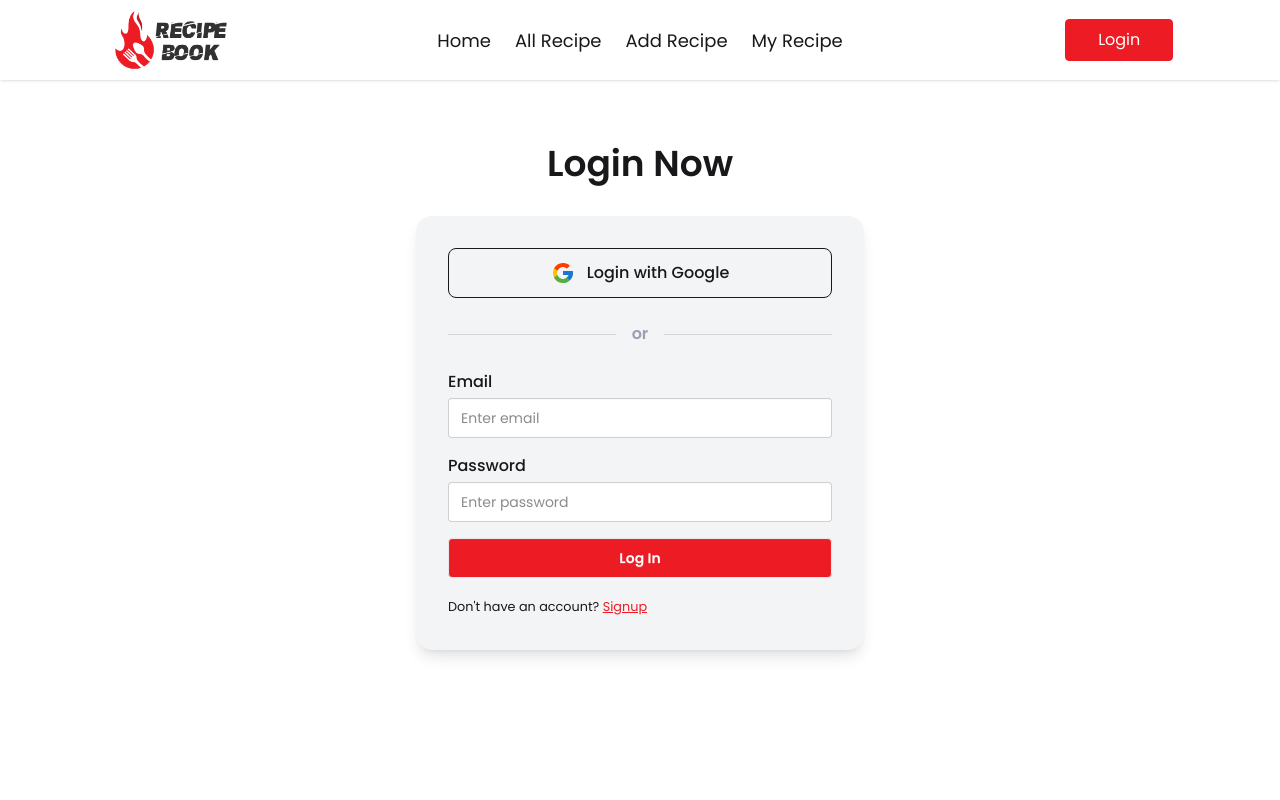
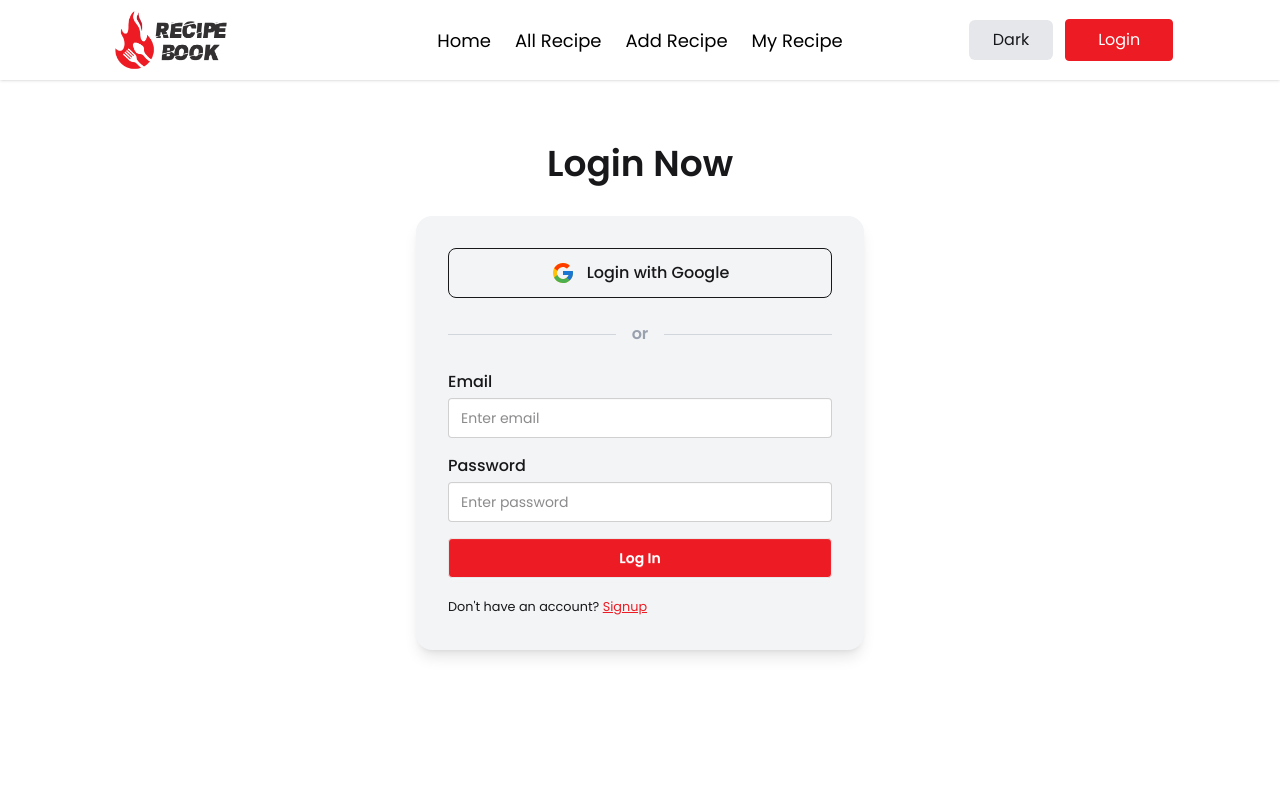
Before and after one commit to anik-siddiky/recipe-book-client, a React (Vite) app: page /login in a window 1280 px wide. Shown: the top 800 px of the page. Built offline with nearby package versions, Linux system fonts and the light colour scheme; no server answers.

Commit message:
added the dark light mode toggle

```diff
--- a/index.html
+++ b/index.html
@@ -1,5 +1,5 @@
 <!doctype html>
-<html lang="en" data-theme="light">
+<html lang="en">
   <head>
     <meta charset="UTF-8" />
     <link rel="icon" type="image/svg+xml" href="/src/assets/recipe-favicon.png" />
--- /dev/null
+++ b/src/Components/DarkModeToggleButton.jsx
@@ -0,0 +1,13 @@
+import React from 'react';
+import { useDarkMode } from '../Provider/ThemeContext';
+
+const DarkModeToggleButton = () => {
+    const { darkMode, setDarkMode } = useDarkMode()
+    return (
+        <button onClick={() => setDarkMode(!darkMode)} className='px-6 py-2 bg-gray-200 rounded-md transition-all'>
+            {darkMode ? "Light" : "Dark"}
+        </button>
+    );
+};
+
+export default DarkModeToggleButton;
--- a/src/Components/Hero.jsx
+++ b/src/Components/Hero.jsx
@@ -77,7 +77,7 @@ const Hero = () => {
 
                     <p className="text-base md:text-lg mb-6">Explore a world of delicious recipes tailored to your taste. <br /> Whether you're cooking for one or a crowd, we help you choose with confidence since 2015.</p>
                     <Link to="all-recipes">
-                        <button className="bg-[#ED1C24] text-white px-6 py-3 md:px-12 md:py-7 btn border-none rounded-none md:text-2xl md:font-normal shadow-none hover:bg-red-700 hover:scale-110 hover:shadow-xl transition duration-400 ease-in-out">
+                        <button className="bg-[#ED1C24] text-white px-6 py-3 md:px-12 md:py-6 btn border-none rounded-none md:text-2xl md:font-normal shadow-none hover:bg-red-700 hover:scale-110 hover:shadow-xl transition duration-400 ease-in-out">
                             Get All Recipes
                         </button>
                     </Link>
--- a/src/Components/Navbar.jsx
+++ b/src/Components/Navbar.jsx
@@ -1,16 +1,16 @@
 import React, { use, useState } from 'react';
 import { Link, NavLink } from 'react-router';
-import navImage from "../assets/recipe-book-header.png"
+import navImage from '../assets/recipe-book-header.png';
 import { AllContext } from '../Provider/ContextProvider';
+import DarkModeToggleButton from '../Components/DarkModeToggleButton';
 import Swal from 'sweetalert2';
-const catImg = "https://i.ibb.co.com/JWzvwk7H/catImg.webp";
 
+const catImg = 'https://i.ibb.co.com/JWzvwk7H/catImg.webp';
 
 const Navbar = () => {
+  const { user, logOut } = use(AllContext);
+  const [isOpen, setIsOpen] = useState(false);
 
-    const { user, logOut } = use(AllContext);
-
-    const [isOpen, setIsOpen] = useState(false);
   const handleAvatarClick = () => {
     if (window.innerWidth < 768) {
       setIsOpen(!isOpen);
@@ -18,99 +18,148 @@ const Navbar = () => {
   };
 
   const handelLogOut = () => {
-        logOut().then(() => {
+    logOut()
+      .then(() => {
         Swal.fire({
-                position: "center",
-                icon: "success",
-                title: "You have logged out successfully.",
+          position: 'center',
+          icon: 'success',
+          title: 'You have logged out successfully.',
           showConfirmButton: false,
-                timer: 1500
+          timer: 1500,
         });
-        }).catch((error) => {
-            console.log(error)
+      })
+      .catch((error) => {
+        console.log(error);
       });
-    }
+  };
 
   return (
-        <div className="navbar p-0 bg-base-100 shadow-sm">
+    <div className="navbar p-0 shadow-sm bg-white dark:bg-gray-900 dark:text-white transition-colors">
       <div className="navbar md:w-10/12 mx-auto md:px-0">
         <div className="navbar-start">
           <div className="dropdown">
             <div tabIndex={0} role="button" className="btn btn-ghost lg:hidden">
-                            <svg xmlns="http://www.w3.org/2000/svg" className="h-5 w-5" fill="none" viewBox="0 0 24 24" stroke="currentColor"> <path strokeLinecap="round" strokeLinejoin="round" strokeWidth="2" d="M4 6h16M4 12h8m-8 6h16" /> </svg>
+              <svg
+                xmlns="http://www.w3.org/2000/svg"
+                className="h-5 w-5"
+                fill="none"
+                viewBox="0 0 24 24"
+                stroke="currentColor"
+              >
+                <path
+                  strokeLinecap="round"
+                  strokeLinejoin="round"
+                  strokeWidth="2"
+                  d="M4 6h16M4 12h8m-8 6h16"
+                />
+              </svg>
             </div>
             <ul
               tabIndex={0}
-                            className="menu menu-sm dropdown-content bg-base-100 rounded-box z-1 mt-3 w-40 p-2 shadow gap-2">
+              className="menu menu-sm dropdown-content bg-white dark:bg-gray-800 rounded-box z-10 mt-3 w-40 p-2 shadow gap-2"
+            >
               <NavLink to="/" className={({ isActive }) => isActive ? 'text-red-600' : ''}><li>Home</li></NavLink>
-
               <NavLink to="/all-recipes" className={({ isActive }) => isActive ? 'text-red-600' : ''}><li>All Recipe</li></NavLink>
-
               <NavLink to="/add-recipes" className={({ isActive }) => isActive ? 'text-red-600' : ''}><li>Add Recipe</li></NavLink>
-
               <NavLink to="/my-recipes" className={({ isActive }) => isActive ? 'text-red-600' : ''}><li>My Recipe</li></NavLink>
             </ul>
           </div>
           <Link to="/">
-                        <img className='md:w-32 w-24' src={navImage} alt="" />
+            <img className="md:w-32 w-24" src={navImage} alt="Site Logo" />
           </Link>
         </div>
+
         <div className="navbar-center hidden lg:flex">
           <ul className="menu menu-horizontal px-1 gap-6">
-                        <NavLink to="/" className={({ isActive }) => isActive ? 'text-[#ED1C24]' : 'hover:text-[#ED1C24]'}>
+            <NavLink
+              to="/"
+              className={({ isActive }) =>
+                isActive ? 'text-[#ED1C24]' : 'hover:text-[#ED1C24] text-black dark:text-white'
+              }
+            >
               <li className="md:text-[18px] font-normal">Home</li>
             </NavLink>
-                        <NavLink to="/all-recipes" className={({ isActive }) => isActive ? 'text-[#ED1C24]' : 'hover:text-[#ED1C24]'}>
+            <NavLink
+              to="/all-recipes"
+              className={({ isActive }) =>
+                isActive ? 'text-[#ED1C24]' : 'hover:text-[#ED1C24] text-black dark:text-white'
+              }
+            >
               <li className="md:text-[18px] font-normal">All Recipe</li>
             </NavLink>
-                        <NavLink to="/add-recipes" className={({ isActive }) => isActive ? 'text-[#ED1C24]' : 'hover:text-[#ED1C24]'}>
+            <NavLink
+              to="/add-recipes"
+              className={({ isActive }) =>
+                isActive ? 'text-[#ED1C24]' : 'hover:text-[#ED1C24] text-black dark:text-white'
+              }
+            >
               <li className="md:text-[18px] font-normal">Add Recipe</li>
             </NavLink>
-                        <NavLink to="/my-recipes" className={({ isActive }) => isActive ? 'text-[#ED1C24]' : 'hover:text-[#ED1C24]'}>
+            <NavLink
+              to="/my-recipes"
+              className={({ isActive }) =>
+                isActive ? 'text-[#ED1C24]' : 'hover:text-[#ED1C24] text-black dark:text-white'
+              }
+            >
               <li className="md:text-[18px] font-normal">My Recipe</li>
             </NavLink>
           </ul>
         </div>
 
         <div className="navbar-end md:gap-3 gap-1">
-                    {
-                        user ?
-                            (
-                                <div className='flex items-center md:pr-0 pr-3'>
+          <DarkModeToggleButton />
+
+          {user ? (
+            <div className="flex items-center md:pr-0 pr-3">
               <div className="relative group">
                 <div
                   className="avatar avatar-online cursor-pointer md:mt-0.5"
-                                            onClick={handleAvatarClick}>
-                                            <div className="  w-10 md:w-12 rounded-full">
-                                                <img src={user?.photoURL || user.reloadUserInfo.photoURL || catImg} onError={(e) => {
+                  onClick={handleAvatarClick}
+                >
+                  <div className="w-10 md:w-12 rounded-full">
+                    <img
+                      src={
+                        user?.photoURL ||
+                        user.reloadUserInfo?.photoURL ||
+                        catImg
+                      }
+                      onError={(e) => {
                         e.target.onerror = null;
                         e.target.src = catImg;
                       }}
-                                                    alt="User Avatar" />
+                      alt="User Avatar"
+                    />
                   </div>
                 </div>
 
-                                        <div className={`absolute top-full right-0 md:left-1/2 md:-translate-x-1/2 mt-2 md:h-32 h-28 w-32 md:w-40 bg-white border border-gray-200 rounded-lg shadow-lg z-50 ${isOpen ? "opacity-100 visible" : "opacity-0 invisible"} group-hover:opacity-100 group-hover:visible transition-all duration-200`} >
+                <div
+                  className={`absolute top-full right-0 md:left-1/2 md:-translate-x-1/2 mt-2 md:h-32 h-28 w-32 md:w-40 bg-white dark:bg-gray-800 border border-gray-200 dark:border-gray-600 rounded-lg shadow-lg z-50 ${
+                    isOpen ? 'opacity-100 visible' : 'opacity-0 invisible'
+                  } group-hover:opacity-100 group-hover:visible transition-all duration-200`}
+                >
                   <div className="flex flex-col justify-center mt-5 md:mt-4">
-                                                <p className='p-1 md:p-2 text-[14px] md:text-[16px] text-center'>Hi, {user?.displayName || user?.email}</p>
-                                                <div className='flex justify-center'>
-                                                    <button onClick={handelLogOut} className='bg-[#ED1C24] md:px-8 md:py-2 px-4 py-1 rounded cursor-pointer text-white hover:bg-red-700'>Log Out</button>
+                    <p className="p-1 md:p-2 text-[14px] md:text-[16px] text-center">
+                      Hi, {user?.displayName || user?.email}
+                    </p>
+                    <div className="flex justify-center">
+                      <button
+                        onClick={handelLogOut}
+                        className="bg-[#ED1C24] md:px-8 md:py-2 px-4 py-1 rounded cursor-pointer text-white hover:bg-red-700"
+                      >
+                        Log Out
+                      </button>
                     </div>
                   </div>
                 </div>
               </div>
             </div>
-
-                            )
-                            :
-                            (
-                                <>
+          ) : (
             <Link to="/login">
-                                        <button className='bg-[#ED1C24] md:px-8 md:py-2 px-4 py-1 rounded cursor-pointer text-white hover:bg-red-700 border border-[#ED1C24]'>Login</button>
+              <button className="bg-[#ED1C24] md:px-8 md:py-2 px-4 py-1 rounded cursor-pointer text-white hover:bg-red-700 border border-[#ED1C24]">
+                Login
+              </button>
             </Link>
-                                </>
-                            )
-                    }
+          )}
         </div>
       </div>
     </div>
--- a/src/Components/RecipeCard.jsx
+++ b/src/Components/RecipeCard.jsx
@@ -23,7 +23,7 @@ const RecipeCard = ({ recipe }) => {
                 <p className="text-sm text-gray-700">Cuisine: {cuisineType}</p>
                 <p className="text-sm text-gray-700 flex items-center gap-1"><AiFillLike size={18} color='#ED1C24' /> Likes: {likeCount}</p>
                 <Link to={`/recipe-details/${_id}`}>
-                    <button className="w-full rounded-none mt-3 bg-[#ED1C24] text-white px-4 py-2  hover:bg-red-700 transition"
+                    <button className="w-full rounded-none mt-3 bg-[#ED1C24] text-white px-4 py-2  hover:bg-red-700 transition cursor-pointer"
                     >View Details</button>
                 </Link>
             </div>
--- a/src/Components/TopLikedRecipes.jsx
+++ b/src/Components/TopLikedRecipes.jsx
@@ -14,14 +14,14 @@ const TopLikedRecipes = () => {
 
     return (
         <div className='md:w-10/12 md:px-0 px-4 mx-auto md:py-20 py-10'>
-            <h2 className='text-center md:text-4xl text-3xl font-semibold md:mb-8 mb-5'>Our Top Recipes</h2>
+            <h2 className='text-center md:text-4xl text-3xl font-semibold md:mb-8 mb-5 text-black dark:text-white'>Our Top Recipes</h2>
             <div className='grid grid-cols-1 md:grid-cols-3 gap-6'>
                 {
                     recipes.map(recipe => <TopLikedRecipeCard key={recipe._id} recipe={recipe}></TopLikedRecipeCard>)
                 }
             </div>
             <Link className='flex justify-center md:mt-14 mt-8' to="all-recipes">
-                <button className="bg-[#ED1C24] text-white px-6 py-3 md:px-12 md:py-7 btn border-none rounded-none md:text-2xl md:font-normal shadow-none hover:bg-red-700 hover:scale-110 hover:shadow-xl transition duration-400 ease-in-out">
+                <button className="bg-[#ED1C24] text-white px-6 py-3 md:px-12 md:py-6 btn border-none rounded-none md:text-2xl md:font-normal shadow-none hover:bg-red-700 hover:scale-110 hover:shadow-xl transition duration-400 ease-in-out">
                     See All Recipes
                 </button>
             </Link>
--- a/src/Layouts/HomeLayout.jsx
+++ b/src/Layouts/HomeLayout.jsx
@@ -6,7 +6,7 @@ import Footer from '../Components/Footer';
 
 const HomeLayout = () => {
     return (
-        <div>
+        <div className='bg-white dark:bg-gray-900 dark:text-white min-h-screen'>
             <header>
                 <nav>
                     <Navbar></Navbar>
--- /dev/null
+++ b/src/Provider/ThemeContext.jsx
@@ -0,0 +1,29 @@
+import { createContext, useContext, useEffect, useState } from "react";
+
+const ThemeContext = createContext('light');
+
+
+export const ThemeProvider = ({ children }) => {
+
+    const [darkMode, setDarkMode] = useState(
+        localStorage.getItem("theme") === "dark"
+    );
+    useEffect(() => {
+        if (darkMode) {
+            document.documentElement.classList.add("dark");
+            localStorage.setItem("theme", "dark")
+        }
+        else {
+            document.documentElement.classList.remove("dark");
+            localStorage.setItem("theme", "light")
+        }
+    }, [darkMode])
+
+    return (
+        <ThemeContext.Provider value={{ darkMode, setDarkMode }}>
+            {children}
+        </ThemeContext.Provider>
+    )
+}
+
+export const useDarkMode = () => useContext(ThemeContext)
--- a/src/index.css
+++ b/src/index.css
@@ -2,6 +2,8 @@
 
 @import "tailwindcss";
 @plugin "daisyui";
+@custom-variant dark (&:where(.dark, .dark *));
+
 
 * {
     font-family: "Poppins", sans-serif;
```
Also changed, not shown: src/Components/TopLikedRecipeCard.jsx (+5 -5 lines), src/main.jsx (+15 -12 lines). Lines whose indentation alone changed are shown as unchanged.
